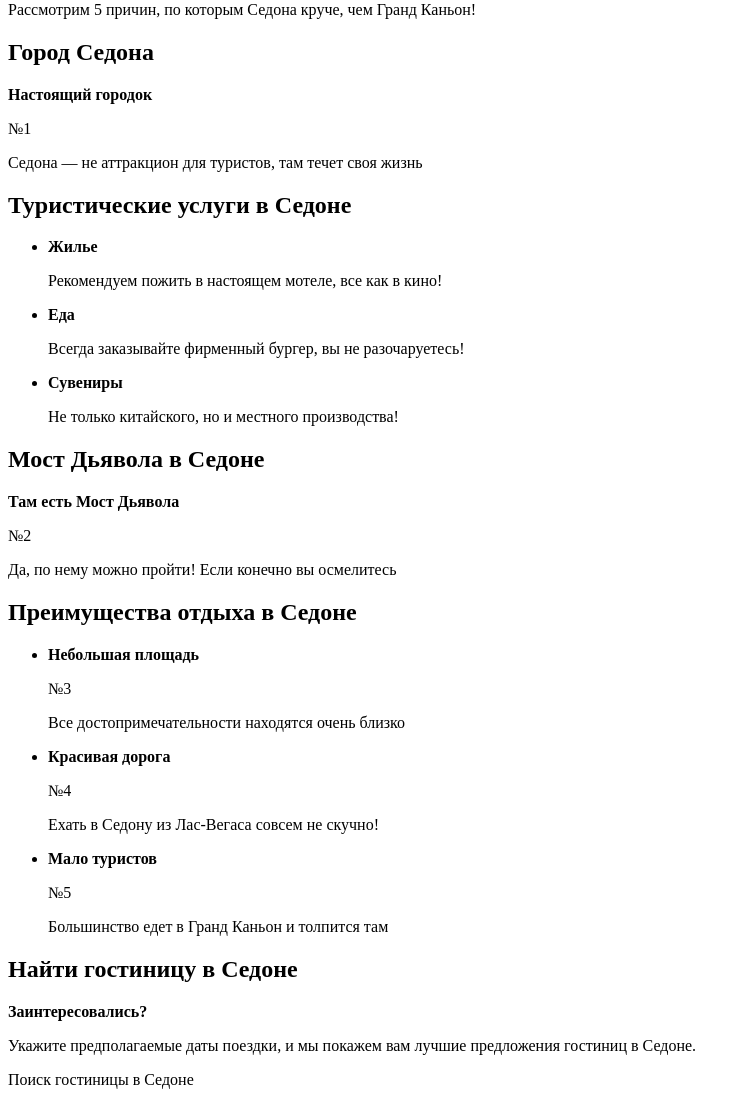
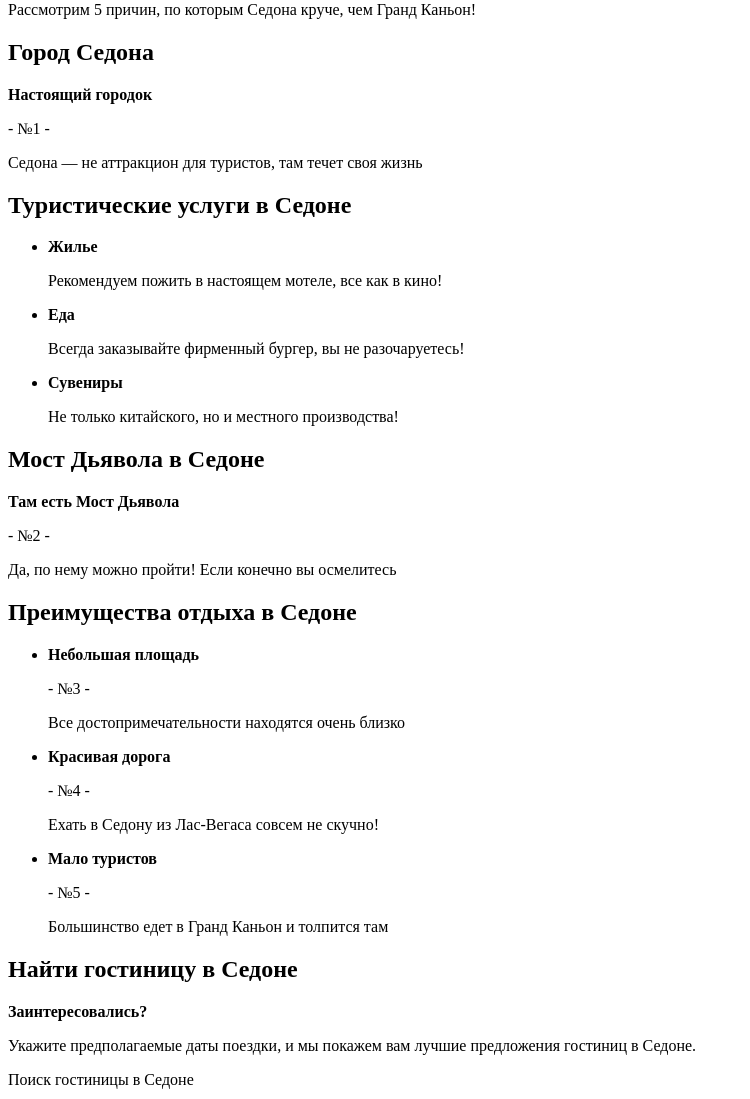
Before and after one commit to shuuji/208220-sedona, a plain HTML site: page index.html in a window 1280 px wide. Shown: the part 640-1739 px from the top of the page, without its empty margins (0-750 px from the left). Drawn offline with Linux system fonts and the light colour scheme.

Commit message:
Добавил дефисы )

```diff
--- a/index.html
+++ b/index.html
@@ -33,7 +33,7 @@
       <section class="town">
         <h2 class="visually-hidden">Город Седона</h2>
         <b>Настоящий городок</b>
-        <p>№1</p>
+        <p>- №1 -</p>
         <p>Седона &mdash; не аттракцион для туристов, там течет своя жизнь</p>
       </section>
 
@@ -58,7 +58,7 @@
       <section class="diablo-bridge">
         <h2 class="visually-hidden">Мост Дьявола в Седоне</h2>
           <b>Там есть Мост Дьявола</b>
-          <p>№2</p>
+          <p>- №2 -</p>
           <p>Да, по нему можно пройти! Если конечно вы осмелитесь</p>
       </section>
 
@@ -67,17 +67,17 @@
         <ul class="features-list">
           <li class="feature-item">
             <b>Небольшая площадь</b>
-            <p>№3</p>
+            <p>- №3 -</p>
             <p>Все достопримечательности находятся очень близко</p>
           </li>
           <li class="feature-item">
             <b>Красивая дорога</b>
-            <p>№4</p>
+            <p>- №4 -</p>
             <p>Ехать в Седону из Лас-Вегаса совсем не скучно!</p>
           </li>
           <li class="feature-item">
             <b>Мало туристов</b>
-            <p>№5</p>
+            <p>- №5 -</p>
             <p>Большинство едет в Гранд Каньон и толпится там</p>
           </li>
         </ul>
```
